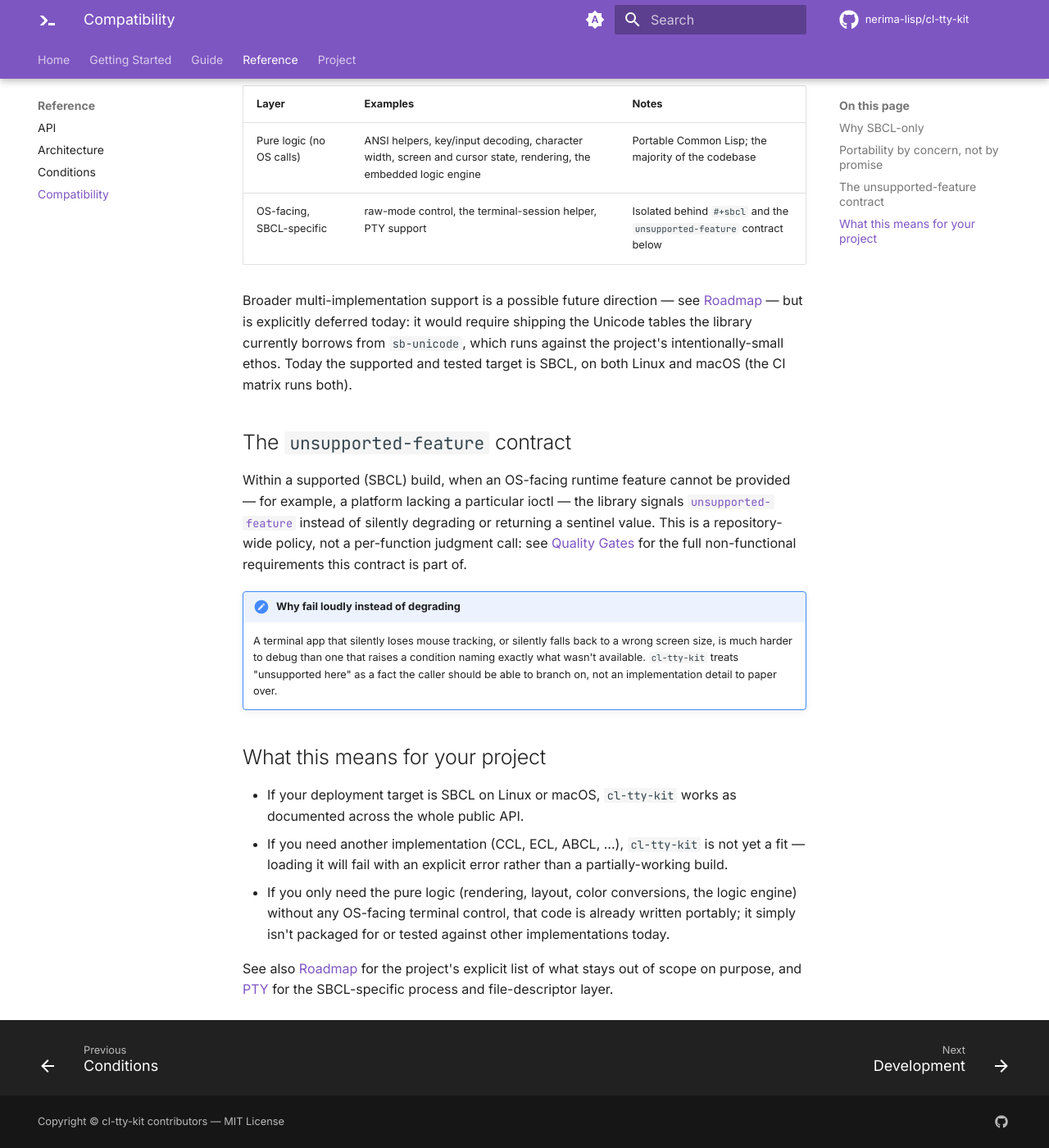
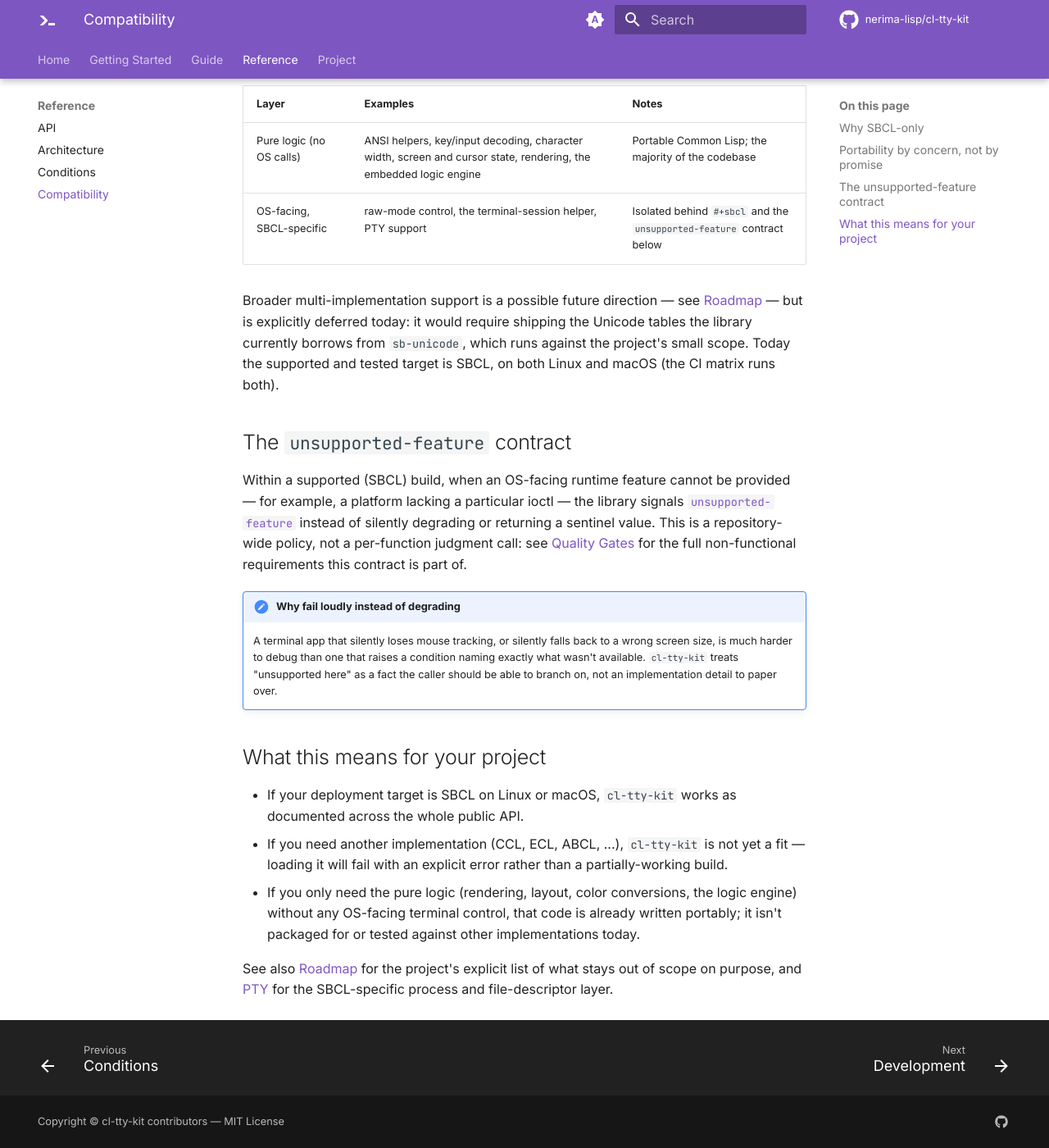
Before and after one commit to nerima-lisp/cl-tty-kit, an MkDocs documentation site: the page built from docs/src/reference/compatibility.md, in a window 1280 px wide and 1400 px high, scrolled down 754 px. Shown: the whole window at 82% size. Built offline with MkDocs 1.6.1 and Material for MkDocs 9.7.7, drawn with Linux system fonts in a browser that asks for light colours; comment, search, counter and statistics services are not loaded.

Commit message:
docs: remove evaluative wording from project notes

```diff
--- a/docs/src/reference/compatibility.md
+++ b/docs/src/reference/compatibility.md
@@ -34,7 +34,7 @@ in isolation:
 Broader multi-implementation support is a possible future direction — see
 [Roadmap](../project/roadmap.md) — but is explicitly deferred today: it would require
 shipping the Unicode tables the library currently borrows from `sb-unicode`,
-which runs against the project's intentionally-small ethos. Today the
+which runs against the project's small scope. Today the
 supported and tested target is SBCL, on both Linux and macOS (the CI matrix
 runs both).
 
@@ -65,7 +65,7 @@ this contract is part of.
   partially-working build.
 - If you only need the pure logic (rendering, layout, color conversions, the
   logic engine) without any OS-facing terminal control, that code is already
-  written portably; it simply isn't packaged for or tested against other
+  written portably; it isn't packaged for or tested against other
   implementations today.
 
 See also [Roadmap](../project/roadmap.md) for the project's explicit list of what stays
```
Also changed, not shown: docs/notes/feature-audit.md (+1 -1 lines), docs/src/guide/screen-and-rendering.md (+1 -1 lines), docs/src/guide/widgets.md (+1 -1 lines), docs/src/index.md (+1 -1 lines), docs/src/project/roadmap.md (+1 -1 lines), 1 other file.
